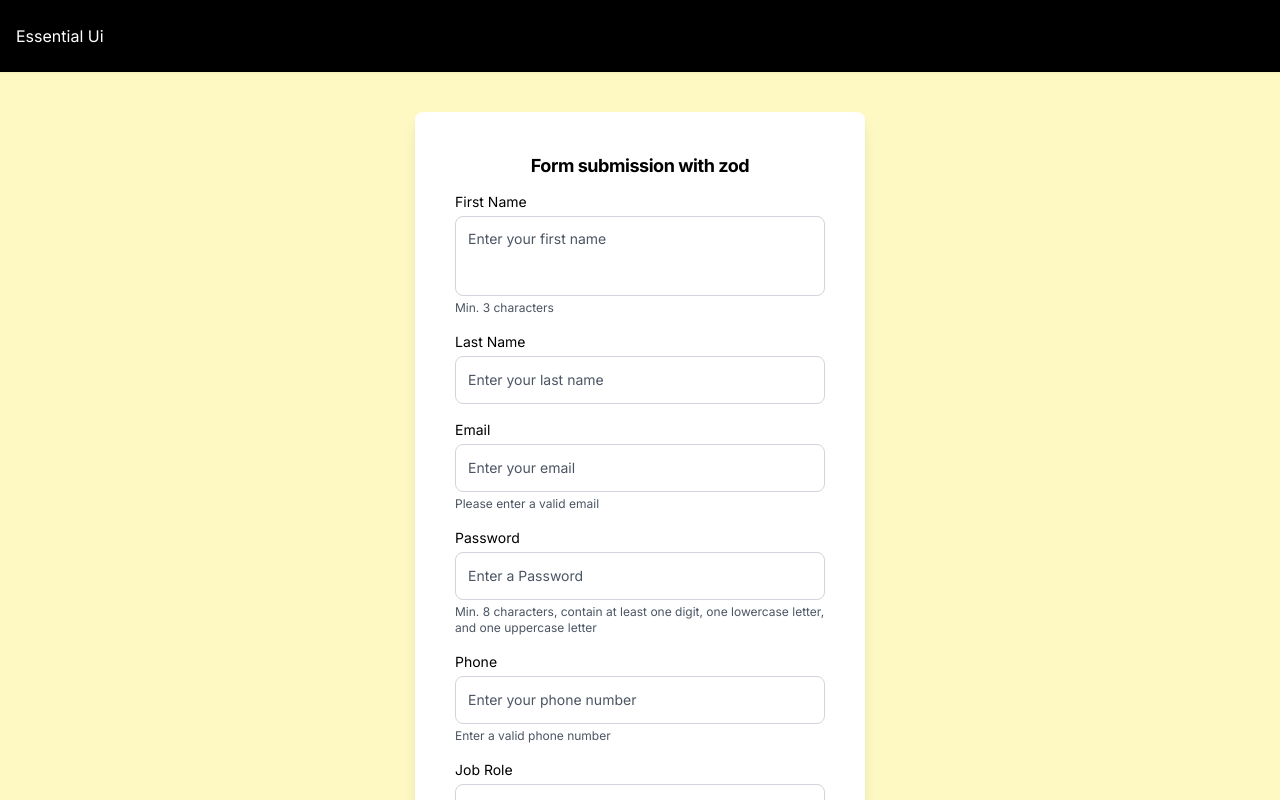
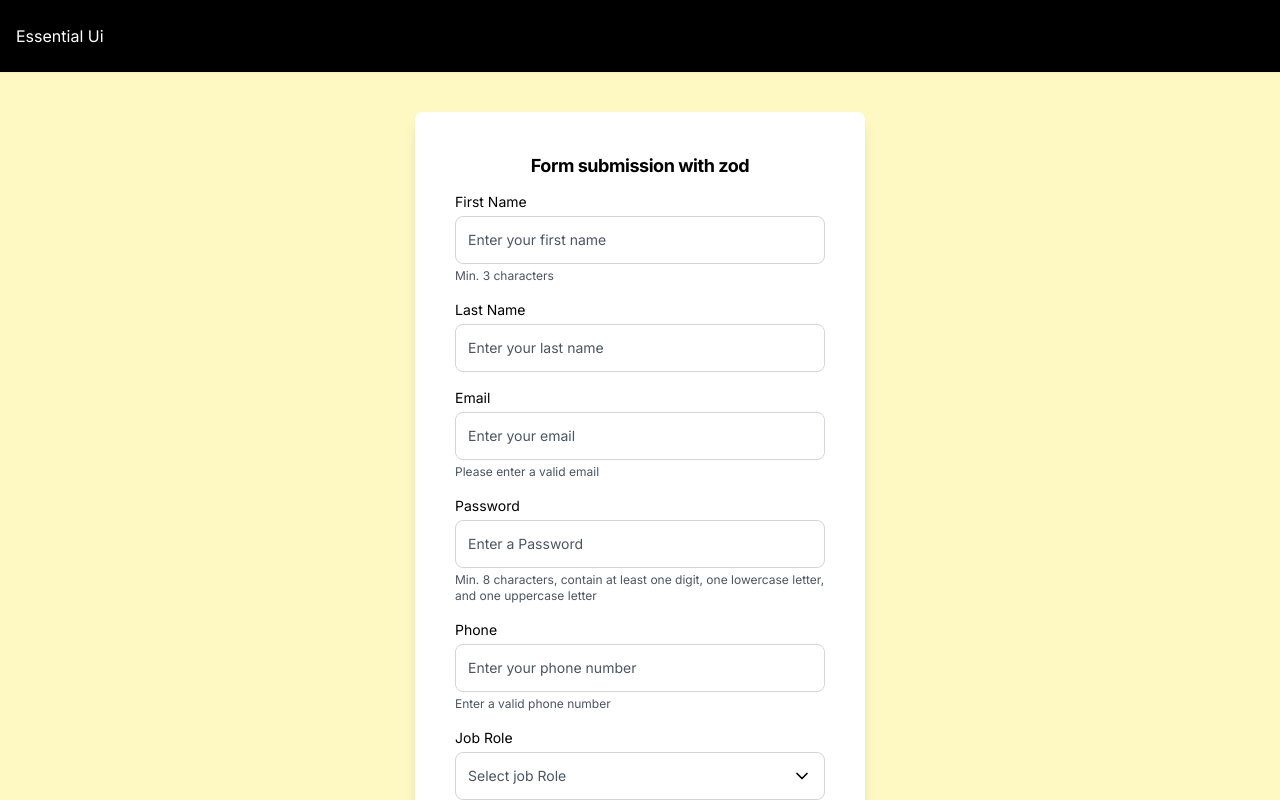
Before and after one commit to md-golam-rabbani/essential-ui, a Next.js app: page /forms in a window 1280 px wide. Shown: the top 800 px of the page. Built offline with nearby package versions, Linux system fonts and the light colour scheme.

Commit message:
refactor: Revert textarea use field

```diff
--- a/examples/forms/with-react-hook-form-zod/index.tsx
+++ b/examples/forms/with-react-hook-form-zod/index.tsx
@@ -13,7 +13,6 @@ import { ConditionalTextDisplay } from '@/components/inputs/common/conditional-t
 import { CheckboxControl } from '@/components/inputs/checkbox-control';
 import { SwitchControl } from '@/components/inputs/switch-control';
 import { cn } from '@/lib/shadcn/utils';
-import { TextareaControl } from '@/components/inputs/textarea-control';
 
 // Styles
 const inlineWrapperClasses = cn('flex flex-wrap gap-x-4 gap-y-2');
@@ -130,19 +129,19 @@ export default function Form() {
               name="fname"
               control={control}
               render={({ field: { name, value, onChange, onBlur } }) => (
-                <TextareaControl
+                <InputControl
                   name={name}
                   value={value || ''}
-                  onTextareaChange={onChange}
+                  onInputChange={onChange}
                   onBlur={onBlur}
                   label="First Name"
-                  // type="text"
+                  type="text"
                   placeholder="Enter your first name"
                   helperText="Min. 3 characters"
                   error={errors.fname?.message || undefined}
                   showErrorMsg={!!errors.fname?.message}
                   disabled={isSubmitting}
-                  // autoComplete="on"
+                  autoComplete="on"
                 />
               )}
             />
```
